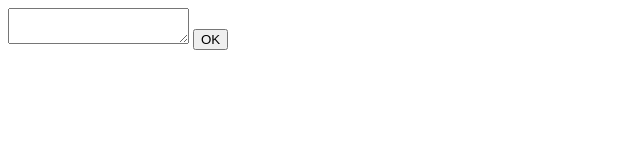
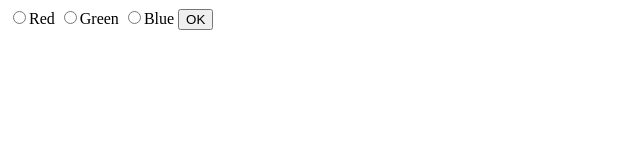
Before and after one commit to RisaMuraguchi/MyJavaScript, a plain HTML site: page index.html in a window 1280 px wide. Both pictures are taken after a click on the button "OK". Shown: the whole page, without its empty margins (0-640 px from the left). Drawn offline with Linux system fonts and the light colour scheme.

Commit message:
[Finish]DOM操作編#13

```diff
--- a/index.html
+++ b/index.html
@@ -7,8 +7,9 @@
   <title>My JavaScript</title>
 </head>
 <body>
-  <!-- <input type="text"> -->
-  <textarea></textarea>
+  <input type="radio" name="color" value="red">Red
+  <input type="radio" name="color" value="green">Green
+  <input type="radio" name="color" value="blue">Blue
   <button>OK</button>
 
   <script src="main.js"></script>
--- a/main.js
+++ b/main.js
@@ -2,8 +2,10 @@
 
 {
   document.querySelector('button').addEventListener('click', () => {
-    // alert(document.querySelector('input').value);
-    // alert(document.querySelector('textarea').value);
-    document.querySelector('textarea').value = "";
+    document.querySelectorAll('input').forEach((radio) => {
+      if (radio.checked === true) {
+        alert(radio.value);
+      }
+    });
   });
 }
```
